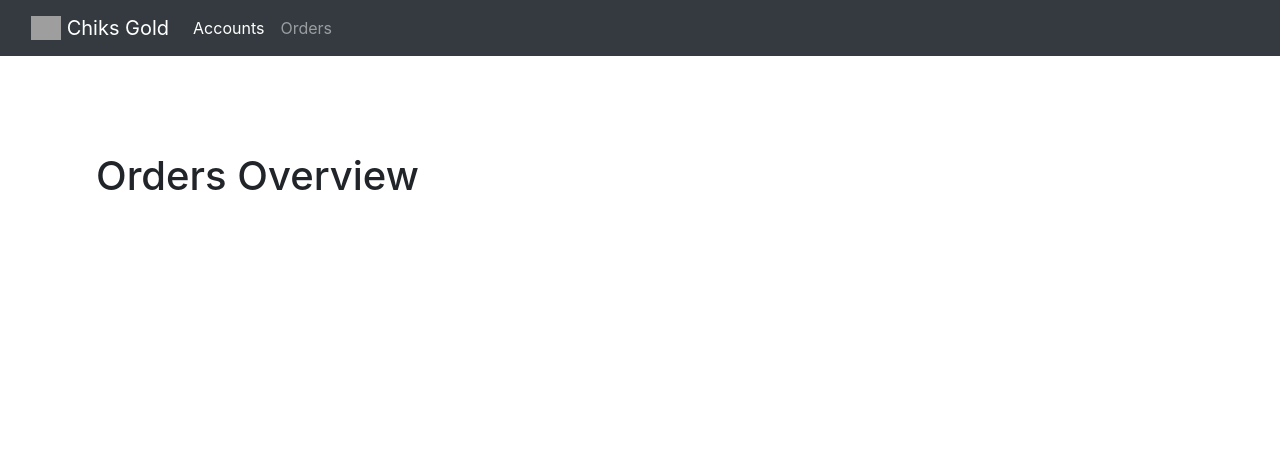
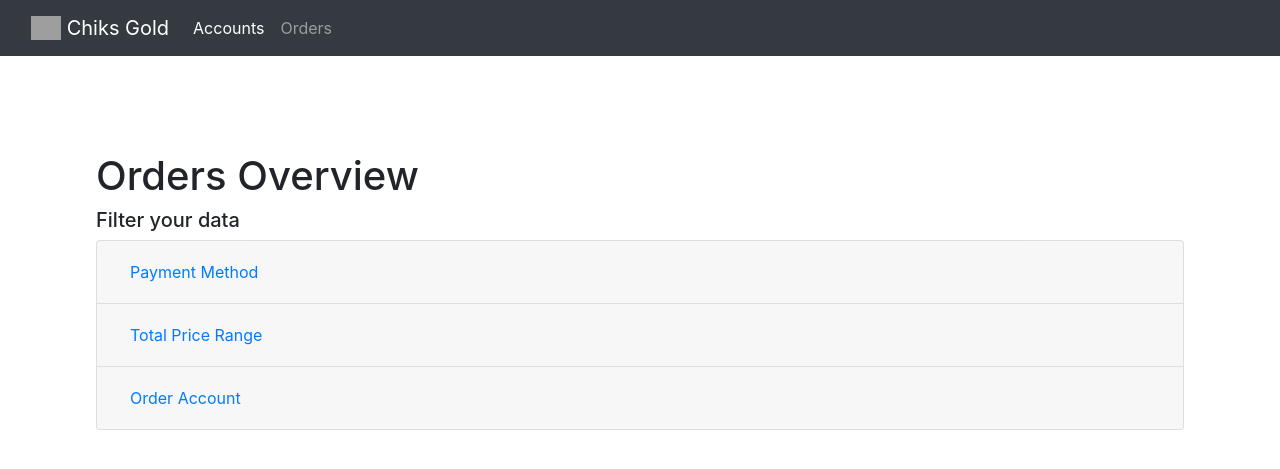
Before and after one commit to Jaydotcom27/ChiksGold_BO, a PHP site: page /ChiksGold_BO/orders.php in a window 1280 px wide. Shown: the top 469 px of the page. Run offline with PHP 8.4, Linux system fonts and the light colour scheme; data that the repository does not hold is empty; some libraries are stand-ins or nearby versions; grey boxes are pictures that could not be loaded.

Commit message:
added filtering for the orders module

```diff
--- a/database/buy_account.php
+++ b/database/buy_account.php
@@ -12,7 +12,7 @@ include("../db.php");
 
 
         $query = "INSERT INTO orders(OrderAccount, PaymentMethod, Total) VALUES ('$orderAccount', '$paymentMethod', '$total')";
-        $query = "UPDATE accounts SET status = 1 WHERE id = $id";
+        // $query = "UPDATE accounts SET status = 1 WHERE id = $id";
         $result = mysqli_query($conn, $query);
         if(!$result){
             die("Query failed");
--- a/orders.php
+++ b/orders.php
@@ -6,6 +6,61 @@
 
 <div class="mainWrap">
     <h1>Orders Overview</h1>
+    <h5>Filter your data</h5>
+    <div class="accordion" id="accordionExample">
+        <div class="card">
+            <div class="card-header" id="headingOne">
+            <h5 class="mb-0">
+                <button class="btn btn-link" type="button" data-toggle="collapse" data-target="#collapseOne" aria-expanded="true" aria-controls="collapseOne">
+                Payment Method
+                </button>
+            </h5>
+            </div>
+
+            <div id="collapseOne" class="collapse" aria-labelledby="headingOne" data-parent="#accordionExample">
+            <div class="card-body">
+                <form class="filterGroup" name="paymentSearchForm" method="POST" action="orders.php">
+                Filter by Payment Method: <input type="text" name="payment_input" value="" />
+                <input type="submit" name="paymentSearch" value="Filter">
+                </form>
+            </div>
+            </div>
+        </div>
+        <div class="card">
+            <div class="card-header" id="headingFive">
+            <h5 class="mb-0">
+                <button class="btn btn-link collapsed" type="button" data-toggle="collapse" data-target="#collapseFive" aria-expanded="false" aria-controls="collapseFive">
+                Total Price Range
+                </button>
+            </h5>
+            </div>
+            <div id="collapseFive" class="collapse" aria-labelledby="headingFive" data-parent="#accordionExample">
+            <div class="card-body">
+                <form name="rangeSearchForm" method="POST" action="orders.php">
+                Filter by range: <input type="text" name="rangeFrom_input" value="" /> <input type="text" name="rangeTo_input" value="" />
+                <input type="submit" name="rangeSearch" value="Filter">
+                </form>
+            </div>
+            </div>
+        </div>
+        <div class="card">
+            <div class="card-header" id="headingThree">
+            <h5 class="mb-0">
+                <button class="btn btn-link collapsed" type="button" data-toggle="collapse" data-target="#collapseThree" aria-expanded="false" aria-controls="collapseThree">
+                Order Account
+                </button>
+            </h5>
+            </div>
+            <div id="collapseThree" class="collapse" aria-labelledby="headingThree" data-parent="#accordionExample">
+            <div class="card-body">
+                <form name="accountSearchForm" method="POST" action="orders.php">
+                Filter by Account: <input type="text" name="account_input" value="" />
+                <input type="submit" name="accountSearch" value="Filter">
+                </form>
+            </div>
+            </div>
+        </div>
+    </div>
     <?php if (isset($_SESSION['message'])) { ?>
             <div class="alert alert-<?= $_SESSION['message_type'];?> alert-dismissible fade show" role="alert">
                 <?= $_SESSION['message'] ?>
@@ -15,7 +70,20 @@
 
     <div class="cardContainer">
         <?php
-            $query = "SELECT * FROM orders";
+            $query = "SELECT * FROM orders ";
+            if(isset($_POST['paymentSearch'])){
+                $payment_term = $_POST['payment_input'];
+                $query .= "WHERE paymentmethod = '{$payment_term}'";
+            }
+            if(isset($_POST['rangeSearch'])){
+                $range_termFrom = $_POST['rangeFrom_input'];
+                $range_termTo = $_POST['rangeTo_input'];
+                $query .= "WHERE total BETWEEN {$range_termFrom} AND {$range_termTo}";
+            }
+            if(isset($_POST['accountSearch'])){
+                $account_term = $_POST['account_input'];
+                $query .= "WHERE orderaccount = '{$account_term}'";
+            }
             $result_orders = mysqli_query($conn, $query);
             while($orders = mysqli_fetch_array($result_orders)){ ?>
             <div class="card accountCard" style="width: 20rem;">
@@ -28,11 +96,6 @@
                     <li class="list-group-item">Account ID: <?php echo $orders['OrderAccount'] ?></li>
                     <li class="list-group-item">Total Paid Price: <?php echo $orders['Total'] ?></li>
                 </ul>
-                <!-- <div class="card-body">
-                    <a href="buyAccount.php?id=<?php echo $orders['ID']?>" class="card-link btn btn btn-success">  <i class="fas fa-shopping-cart"></i> Buy</a>
-                    <a href="editAccount.php?id=<?php echo $orders['ID']?>" class="card-link btn btn-secondary">  <i class="fa fa-marker"></i> Edit</a>
-                    <a href="database/delete_account.php?id=<?php echo $orders['ID']?>" class="card-link btn btn-danger">  <i class="fa fa-trash-alt"></i> Delete</a>
-                </div> -->
             </div>
         <?php }  ?>
 </div>
```
Also changed, not shown: editAccount.php (+16 -6 lines).
